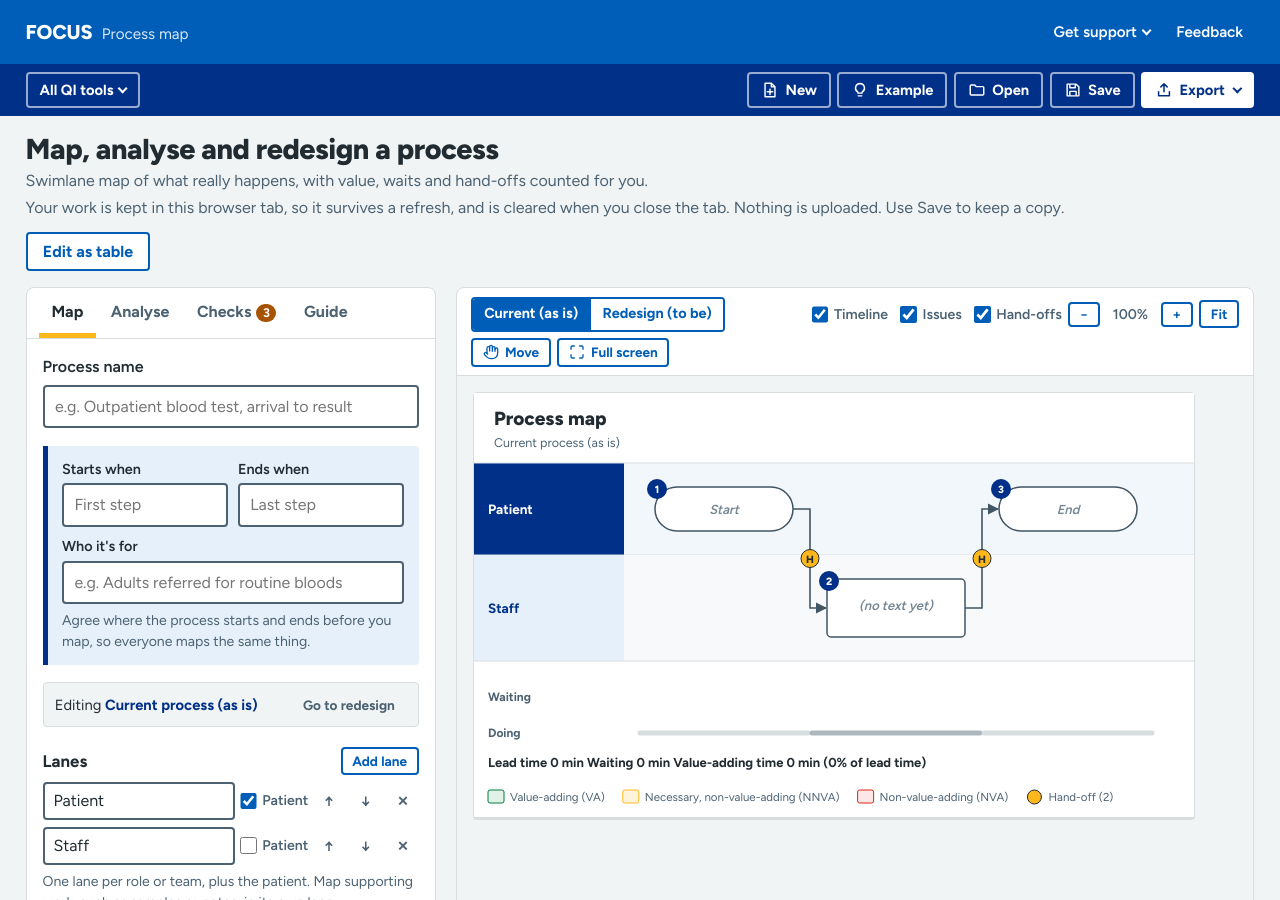
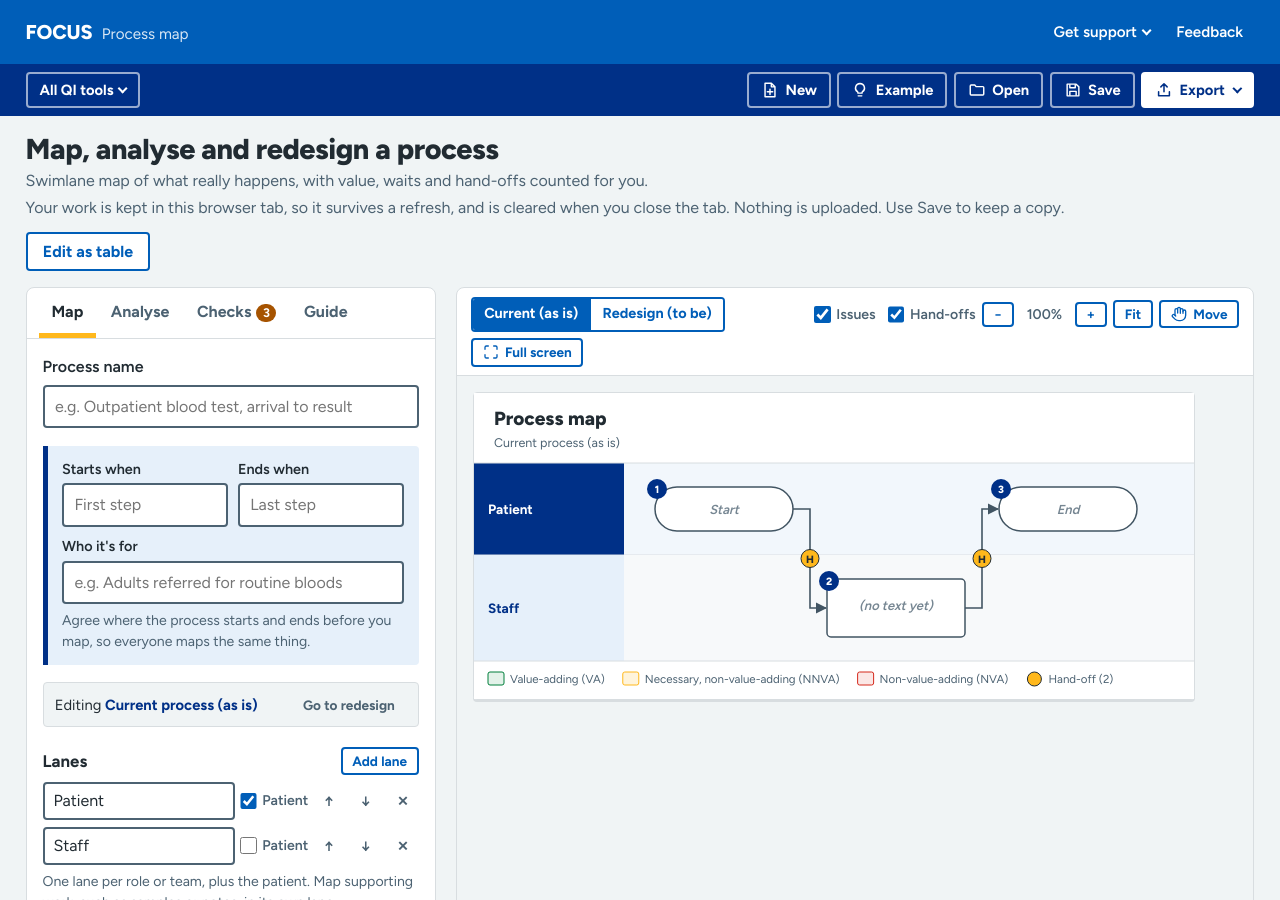
Before and after one commit to PerrinShanks-Cogito/IntegratedQiTools, a Jekyll site: the page built from process_map/index.html, in a window 1280 px wide and 900 px high. Built offline with Jekyll 4.4.1, drawn with Linux system fonts in a browser that asks for light colours.

Commit message:
Process map: remove the Waiting/Doing timeline from the map
The timeline and its toggle are gone from the map, PNG and SVG. Step times,
lead time and the time-based analysis are unchanged.

Co-Authored-By: Claude Opus 5.5 <noreply@anthropic.com>
Claude-Session: https://claude.ai/code/session_01CcqVcnXrYyRfF69skfK4re

```diff
--- a/process_map/app.js
+++ b/process_map/app.js
@@ -17,7 +17,6 @@ const PATH="#005EB8"; // arrows and outlines for a decision's new path
 const VALUES={"":"Not classified",va:"Value-adding",nnva:"Necessary (NNVA)",nva:"Non-value-adding"};
 const VSHORT={va:"VA",nnva:"NNVA",nva:"NVA"};
 const VCOL={va:{fill:"#E3F2E9",ink:"#007F3B"},nnva:{fill:"#FFF4DB",ink:"#8A5A00"},nva:{fill:"#FBE7E5",ink:"#B3261E"},"":{fill:"#FFFFFF",ink:"#768692"}};
-const LINE={va:"#007F3B",nnva:"#FFB81C",nva:"#D5281B","":"#AEB7BD"};
 const UNITS={min:"minutes",h:"hours",d:"days"};
 const UNITF={min:1,h:60,d:1440};
 
@@ -28,7 +27,7 @@ function blankMap(){
   const p=L("Patient",true), s=L("Staff");
   return {lanes:[p,s],steps:[S(p,"terminator",""),S(s,"step",""),S(p,"terminator","")]};
 }
-function blank(){return {title:"",scope:{start:"",end:"",who:""},unit:"min",active:"current",maps:{current:blankMap(),future:null},view:{timeline:true,issues:true,handoffs:true}};}
+function blank(){return {title:"",scope:{start:"",end:"",who:""},unit:"min",active:"current",maps:{current:blankMap(),future:null},view:{issues:true,handoffs:true}};}
 
 function example(){
   const pt=L("Patient",true),rc=L("Reception"),ph=L("Phlebotomist"),po=L("Porter"),lab=L("Laboratory"),cl=L("Clinician");
@@ -64,7 +63,7 @@ function example(){
     S(fp,"terminator","Patient told the result in the app","",0)
   ]};
   return {title:"Outpatient blood test, arrival to result",scope:{start:"Patient arrives for a blood test",end:"Patient is told the result",who:"Adult outpatients with a routine blood test request"},
-    unit:"min",active:"current",maps:{current:cur,future:fut},view:{timeline:true,issues:true,handoffs:true}};
+    unit:"min",active:"current",maps:{current:cur,future:fut},view:{issues:true,handoffs:true}};
 }
 
 /* ---------- persistence ---------- */
@@ -102,7 +101,7 @@ function normalise(o){
   s.maps.current=normMap(o.maps.current)||blankMap();
   s.maps.future=o.maps.future?normMap(o.maps.future):null;
   s.active=o.active==="future"&&s.maps.future?"future":"current";
-  const v=o.view||{}; s.view={timeline:v.timeline!==false,issues:v.issues!==false,handoffs:v.handoffs!==false};
+  const v=o.view||{}; s.view={issues:v.issues!==false,handoffs:v.handoffs!==false};
   return s;
 }
 function cloneMap(m){return normMap(JSON.parse(JSON.stringify(m)));}
@@ -349,28 +348,8 @@ function layout(m,o){
   });
   /* hand-off markers */
   if(v.handoffs) hand.forEach(h=>p.push('<circle cx="'+h[0]+'" cy="'+h[1]+'" r="9" fill="#FFB81C" stroke="#212B32" stroke-width="1"/><text x="'+h[0]+'" y="'+(h[1]+4)+'" text-anchor="middle" font-family="'+FF+'" font-size="10.5" font-weight="800" fill="#212B32">H</text>'));
-  /* timeline */
   let y2=lanesBottom;
   const M=metrics(m);
-  if(v.timeline&&n){
-    const t0=y2+14, up=t0+22, lo=t0+58;
-    p.push('<text x="14" y="'+(up+4)+'" font-family="'+FF+'" font-size="12" font-weight="700" fill="#4C6272">Waiting</text>');
-    p.push('<text x="14" y="'+(lo+4)+'" font-family="'+FF+'" font-size="12" font-weight="700" fill="#4C6272">Doing</text>');
-    let prevY=null;
-    G.forEach(g=>{
-      const s=g.s, x0=X0+g.i*COLW, x1=x0+COLW, yy=s.type==="wait"?up:lo;
-      if(prevY!==null&&prevY!==yy) p.push('<line x1="'+x0+'" y1="'+up+'" x2="'+x0+'" y2="'+lo+'" stroke="#AEB7BD" stroke-width="1.5"/>');
-      const col=s.type==="terminator"?"#D8DDE0":LINE[s.value||""];
-      /* steps on a new path are shown faded and in brackets: they aren't in the lead time */
-      p.push('<line x1="'+(x0+2)+'" y1="'+yy+'" x2="'+(x1-2)+'" y2="'+yy+'" stroke="'+col+'" stroke-width="5" stroke-linecap="round"'+(g.alt?' stroke-dasharray="1 9" opacity=".7"':"")+'/>');
-      if(s.type!=="terminator"&&s.time!=="") p.push('<text x="'+(x0+COLW/2)+'" y="'+(yy-8)+'" text-anchor="middle" font-family="'+FF+'" font-size="11.5" font-weight="700" fill="'+(g.alt?"#4C6272":"#212B32")+'">'+esc(g.alt?"("+fmtT(s.time)+")":fmtT(s.time))+'</text>');
-      prevY=yy;
-    });
-    const tot="Lead time "+fmtT(M.lead)+"     Waiting "+fmtT(M.waitTime)+"     Value-adding time "+fmtT(M.vaTime)+" ("+Math.round(M.vaPct)+"% of lead time)"+
-      (M.paths?"     New paths "+fmtT(M.pathTime)+" (not in lead time)":"");
-    p.push('<text x="14" y="'+(t0+92)+'" font-family="'+FF+'" font-size="13" font-weight="700" fill="#212B32">'+esc(tot)+'</text>');
-    y2=t0+104;
-  }
   /* legend */
   const ly=y2+18; let lx=14;
   const leg=(sw,label)=>{p.push(sw(lx,ly));p.push('<text x="'+(lx+22)+'" y="'+(ly+4)+'" font-family="'+FF+'" font-size="11.5" fill="#4C6272">'+esc(label)+'</text>');mctx.font="11.5px "+FF;lx+=22+mctx.measureText(label).width+18;};
@@ -509,7 +488,7 @@ function setFull(on){
 fullBtn.addEventListener("click",()=>setFull(!isFull()));
 document.addEventListener("fullscreenchange",fullChanged);
 document.addEventListener("keydown",e=>{if(e.key==="Escape"&&stageEl.classList.contains("full")) setFull(false);});
-["Timeline","Issues","Handoffs"].forEach(k=>{
+["Issues","Handoffs"].forEach(k=>{
   const el=$("#v"+k), key=k.toLowerCase();
   el.addEventListener("change",()=>{state.view[key]=el.checked;persist();renderCanvas();});
 });
@@ -886,7 +865,7 @@ FocusActions.mount({
     })}
   ])
 });
-trackSettings({timeline:"vTimeline",issues:"vIssues",handoffs:"vHandoffs",timeUnit:"unitSel"});
+trackSettings({issues:"vIssues",handoffs:"vHandoffs",timeUnit:"unitSel"});
 function slug(){return (state.title||"process-map").toLowerCase().replace(/[^a-z0-9]+/g,"-").replace(/^-|-$/g,"").slice(0,60)||"process-map";}
 function suffix(){return state.active==="future"?"-redesign":"-current";}
 function exportPng(m){
@@ -935,7 +914,7 @@ function renderAll(){
   $("#title").value=state.title; $("#scStart").value=state.scope.start; $("#scEnd").value=state.scope.end; $("#scWho").value=state.scope.who;
   $("#mapCur").setAttribute("aria-pressed",String(state.active==="current"));
   $("#mapFut").setAttribute("aria-pressed",String(state.active==="future"));
-  $("#vTimeline").checked=state.view.timeline; $("#vIssues").checked=state.view.issues; $("#vHandoffs").checked=state.view.handoffs;
+  $("#vIssues").checked=state.view.issues; $("#vHandoffs").checked=state.view.handoffs;
   renderEditor(); renderCanvas(); renderChecks(); renderAnalysis();
 }
 
--- a/process_map/index.html
+++ b/process_map/index.html
@@ -304,7 +304,6 @@ select.field{overflow:visible;cursor:pointer}
         <button type="button" id="mapFut" aria-pressed="false">Redesign (to be)</button>
       </div>
       <span class="spacer"></span>
-      <label class="chk"><input type="checkbox" id="vTimeline"> Timeline</label>
       <label class="chk"><input type="checkbox" id="vIssues"> Issues</label>
       <label class="chk"><input type="checkbox" id="vHandoffs"> Hand-offs</label>
       <button class="btn icon" id="zoomOut" type="button" aria-label="Zoom out">−</button>
```
